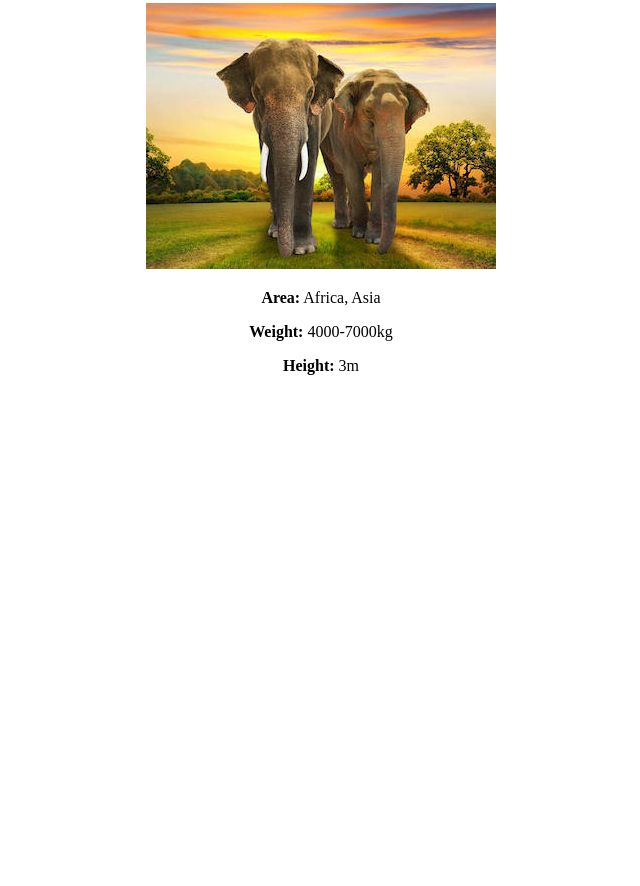
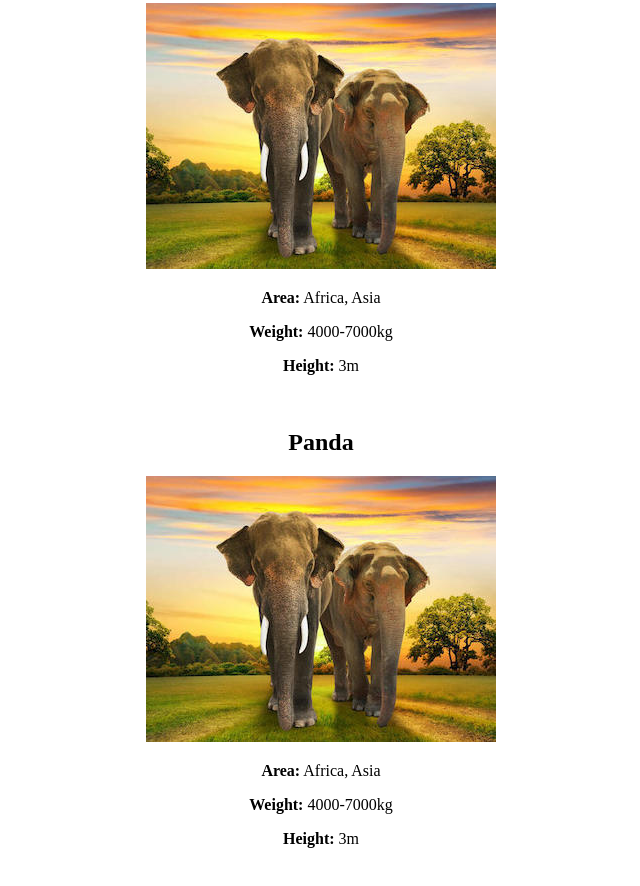
Before and after one commit to Zhavoronkov24/Git, a plain HTML site: page index.html in a window 1280 px wide. Shown: the part 794-1680 px from the top of the page, without its empty margins (319-959 px from the left). Before the commit the page ends 1211 px from the top, so only its background shows below. Drawn offline with Linux system fonts and the light colour scheme.

Commit message:
add panda

```diff
--- a/index.html
+++ b/index.html
@@ -32,5 +32,12 @@
     <p><b>Height:</b> 3m</p>
     <br>
 
+    <h2>Panda</h2>
+    <img width=350px src="pictures/elephant.jpg">
+    <p><b>Area:</b> Africa, Asia</p>
+    <p><b>Weight:</b> 4000-7000kg</p>
+    <p><b>Height:</b> 3m</p>
+    <br>
+
   </body>
 </html>
```
Also changed, not shown: 1 other file.
